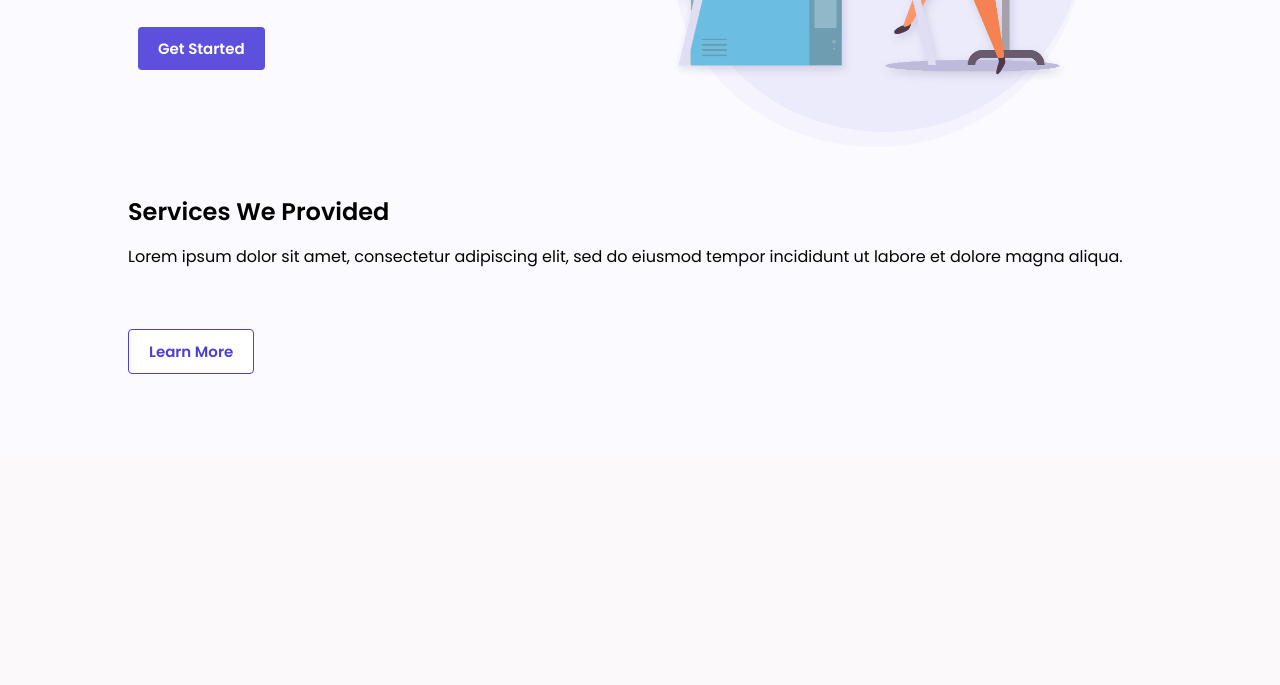
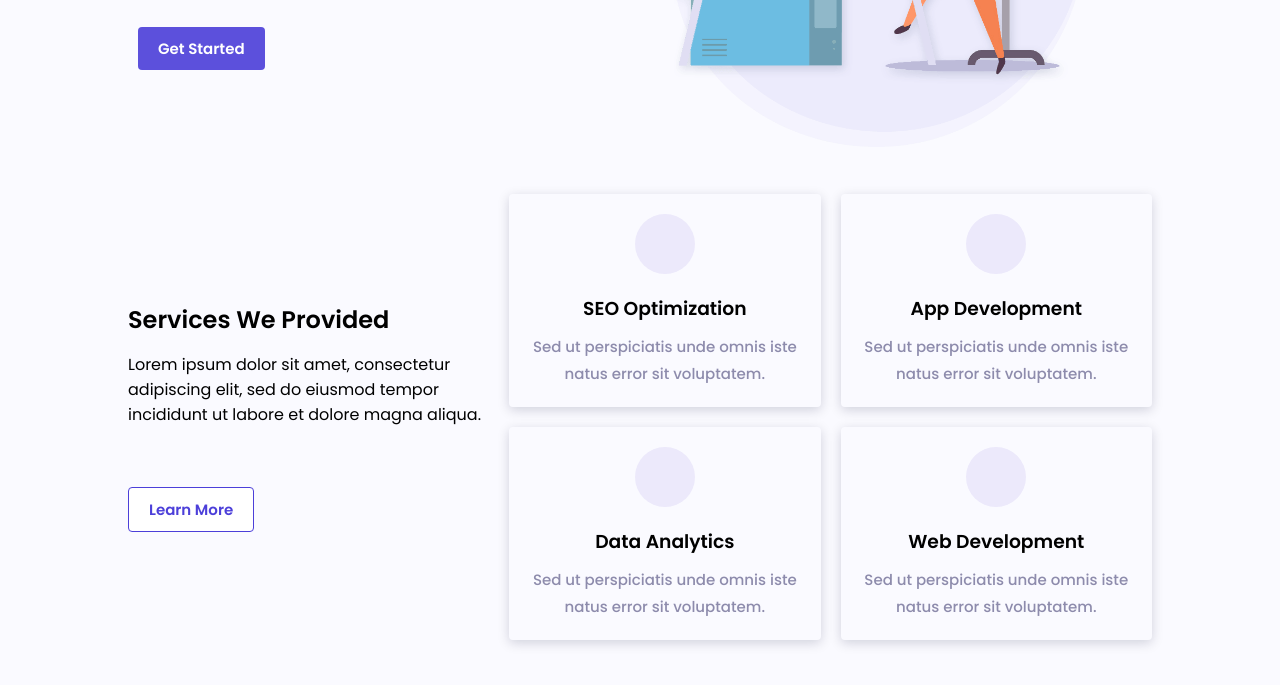
Before and after one commit to Rifaldikn/html-css, a plain HTML site: page index.html in a window 1280 px wide. Shown: the part 451-1136 px from the top of the page. Before the commit the page ends 905 px from the top, so only its background shows below. Drawn offline with Linux system fonts and the light colour scheme.

Commit message:
Add Services

```diff
--- a/assets/styles/index.css
+++ b/assets/styles/index.css
@@ -206,3 +206,63 @@ a:hover {
 .services-banner img {
   width: 100%;
 }
+
+.service-list {
+  display: grid;
+  gap: 20px;
+}
+
+.service-list {
+  grid-template-columns: 1fr 1fr;
+}
+
+.service-card {
+  padding: 20px;
+  text-align: center;
+  box-shadow: 0 3px 12px rgba(6, 10, 45, 0.17);
+  border-radius: 4px;
+}
+
+.service-card:hover {
+  background: hsl(245, 67%, 59%);
+  transform: translateY(-5px);
+  box-shadow: 0 5px 18px hsla(245, 67%, 59%, 0.4);
+}
+
+.service-card .card-icon {
+  width: 60px;
+  height: 60px;
+  background: #ece9fb;
+  display: grid;
+  place-items: center;
+  color: hsl(245, 67%, 59%);
+  font-size: 28px;
+  border-radius: 50%;
+  margin-inline: auto;
+  margin-bottom: 20px;
+}
+
+.service-card:hover .card-icon {
+  background: hsla(0, 0%, 100%, 0.15);
+  color: white;
+  box-shadow: 0 0 0 8px hsla(0, 0%, 100%, 0.05);
+}
+
+.service-card .card-title {
+  margin-bottom: 10px;
+}
+
+.service-card:hover .card-title {
+  color: white;
+}
+
+.service-card .card-text {
+  color: #8d8bac;
+  font-size: 15px;
+  font-weight: 500;
+  line-height: 1.8;
+}
+
+.service-card:hover .card-text {
+  color: hsla(0, 0%, 100%, 0.5);
+}
--- a/index.html
+++ b/index.html
@@ -65,7 +65,7 @@
 
       <section class="services">
         <div class="container">
-          <div class="about-content">
+          <div class="service-content" style="width: 60%">
             <h2 class="section-title">Services We Provided</h2>
             <p class="section-text">
               Lorem ipsum dolor sit amet, consectetur adipiscing elit, sed do
@@ -73,6 +73,68 @@
             </p>
             <button class="btn btn-outline">Learn More</button>
           </div>
+
+          <ul class="service-list">
+            <li>
+              <div class="service-card">
+                <div class="card-icon">
+                  <ion-icon name="thumbs-up"></ion-icon>
+                </div>
+
+                <h3 class="h3 card-title">SEO Optimization</h3>
+
+                <p class="card-text">
+                  Sed ut perspiciatis unde omnis iste natus error sit
+                  voluptatem.
+                </p>
+              </div>
+            </li>
+
+            <li>
+              <div class="service-card">
+                <div class="card-icon">
+                  <ion-icon name="trending-up"></ion-icon>
+                </div>
+
+                <h3 class="h3 card-title">App Development</h3>
+
+                <p class="card-text">
+                  Sed ut perspiciatis unde omnis iste natus error sit
+                  voluptatem.
+                </p>
+              </div>
+            </li>
+
+            <li>
+              <div class="service-card">
+                <div class="card-icon">
+                  <ion-icon name="shield-checkmark"></ion-icon>
+                </div>
+
+                <h3 class="h3 card-title">Data Analytics</h3>
+
+                <p class="card-text">
+                  Sed ut perspiciatis unde omnis iste natus error sit
+                  voluptatem.
+                </p>
+              </div>
+            </li>
+
+            <li>
+              <div class="service-card">
+                <div class="card-icon">
+                  <ion-icon name="server"></ion-icon>
+                </div>
+
+                <h3 class="h3 card-title">Web Development</h3>
+
+                <p class="card-text">
+                  Sed ut perspiciatis unde omnis iste natus error sit
+                  voluptatem.
+                </p>
+              </div>
+            </li>
+          </ul>
         </div>
       </section>
     </main>
```
